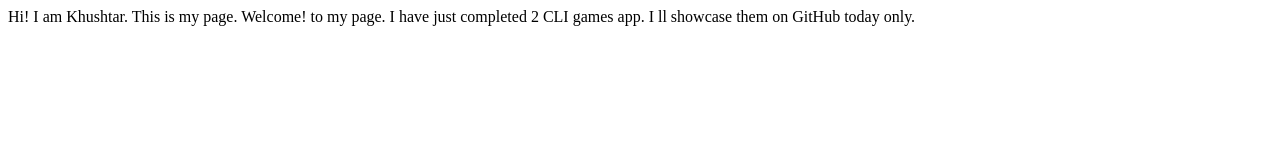
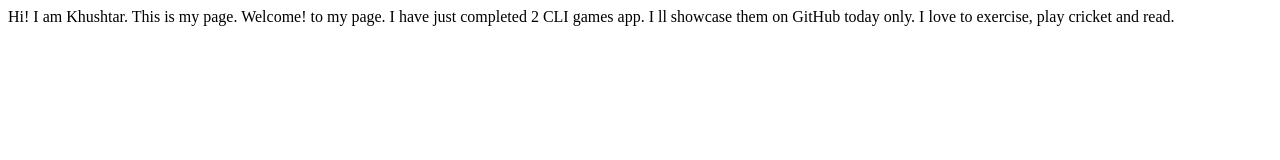
Before and after one commit to khushtar-faraz/student-site-demo, a plain HTML site: page index.html in a window 1280 px wide. Drawn offline with Linux system fonts and the light colour scheme.

Commit message:
doc: update hobbies
added my hobbies

```diff
--- a/index.html
+++ b/index.html
@@ -11,5 +11,6 @@
     This is my page.
     Welcome! to my page.
     I have just completed 2 CLI games app. I ll showcase them on GitHub today only.
+    I love to exercise, play cricket and read.
 </body>
 </html>
```
